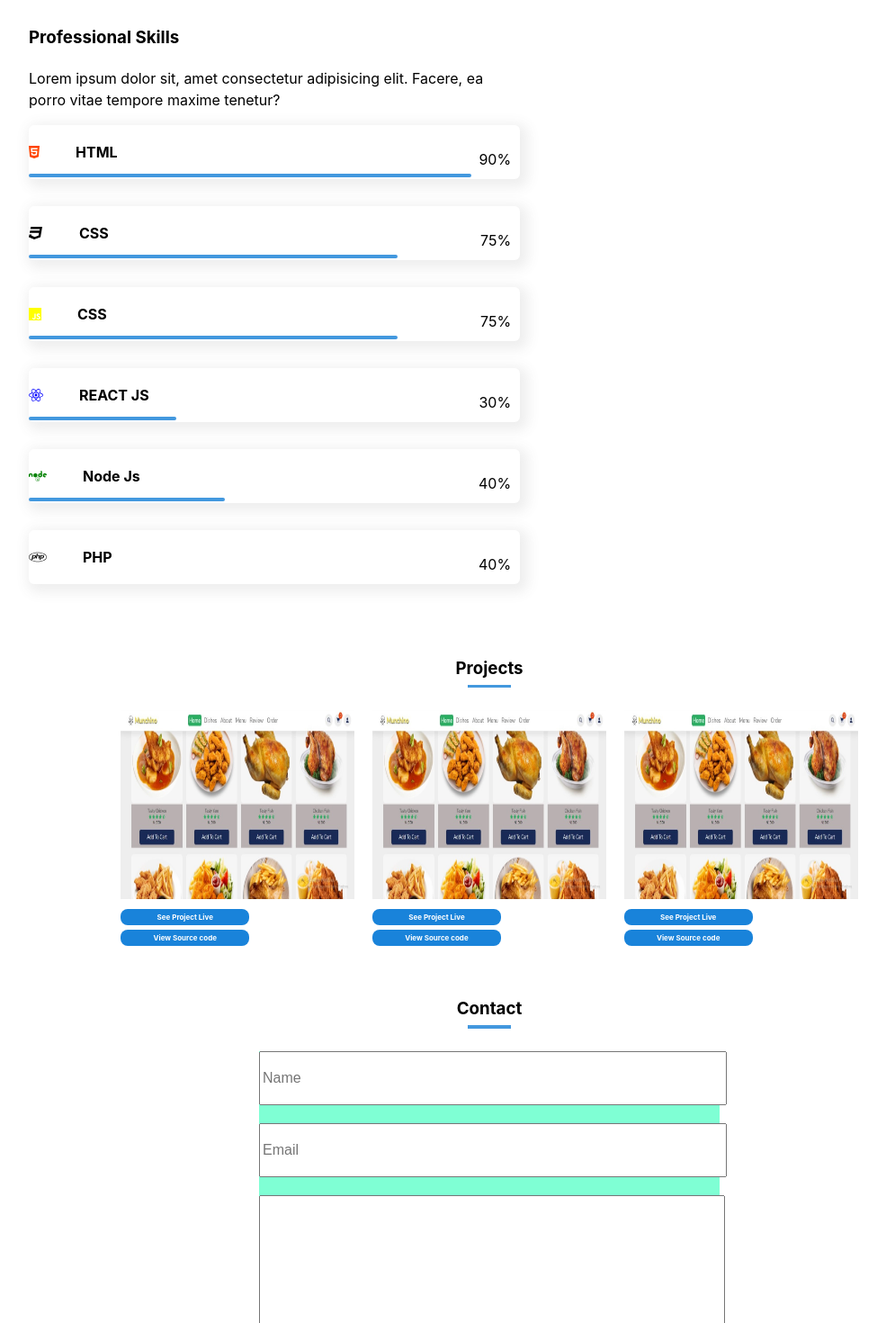
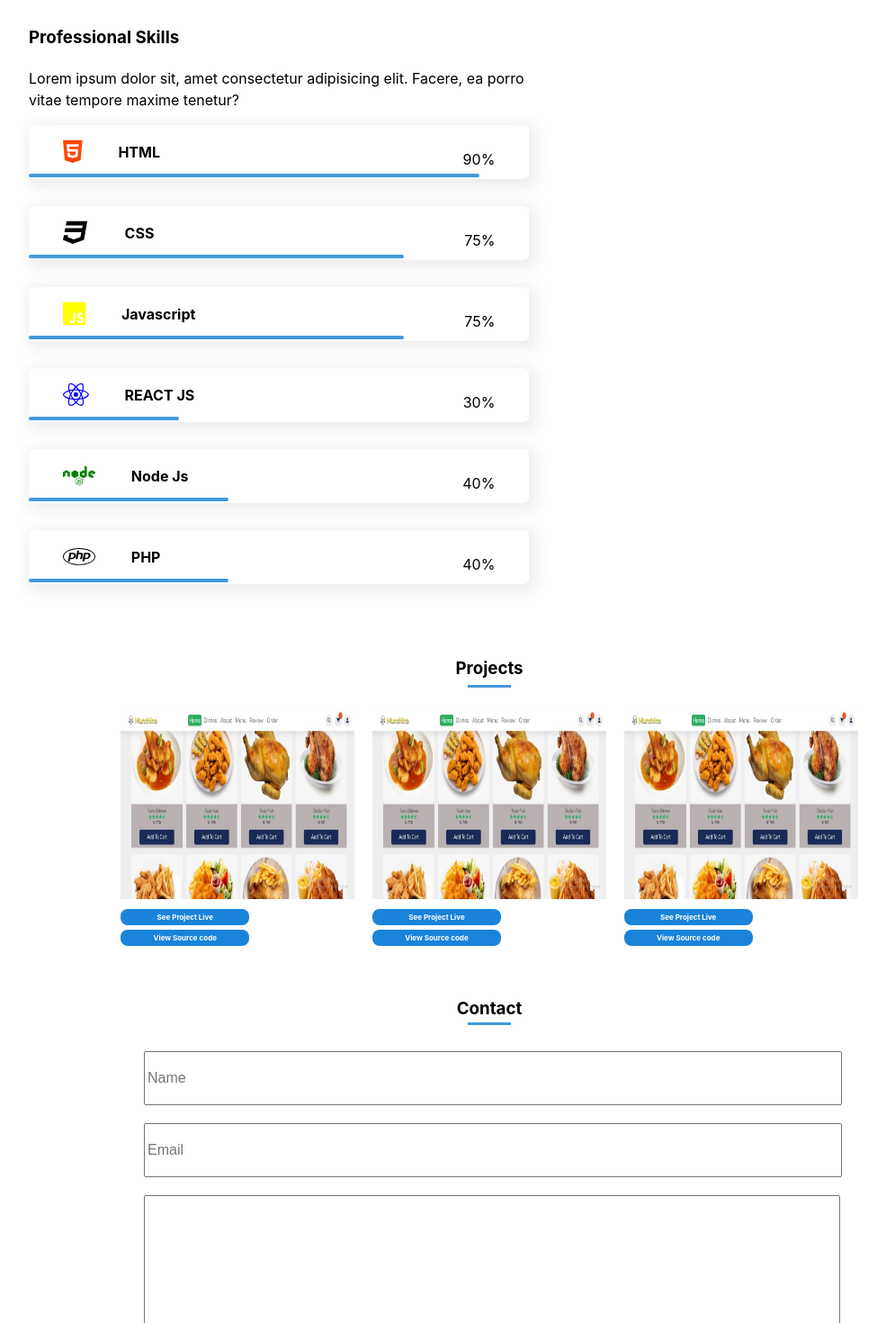
Before and after one commit to wisden2065/Portfolio, a React (Vite) app: page / in a window 1280 px wide. Shown: the part 1020-2490 px from the top of the page at 90% size, without its empty margins (96-1081 px from the left). Built offline with nearby package versions, Linux system fonts and the light colour scheme.

Commit message:
updated form style

```diff
--- a/src/assets/Components/Form/Form.css
+++ b/src/assets/Components/Form/Form.css
@@ -1,6 +1,7 @@
 .formSection{
     /* display: flex; */
     /* justify-content: center; */
+    margin-bottom: 5%;
 }
 .formSection h3{
     text-align: center;
@@ -12,7 +13,7 @@
     width: 3rem;
     height: 0.23rem;
     position: absolute;
-    top: 2rem;
+    top: 100%;
     left: 0; right: 0;
     margin: auto;
 }
@@ -26,8 +27,7 @@ form{
     grid-template-rows: 1fr 1fr 4fr 1fr;
     row-gap: 20px;
     height: 60vh;
-    width: 40vw;
-    background-color: aquamarine;
+    width: 60vw;
 }
 .input{
     width: 100%;
--- a/src/assets/Components/SKills/Skills.css
+++ b/src/assets/Components/SKills/Skills.css
@@ -48,7 +48,7 @@
     align-items: flex-end;
     box-shadow: 4px 4px 14px 5px rgba(87, 85, 85, 0.1);
     position: relative;
-    padding: 10px 0;
+    padding: 10px 5%;
 }
 ._progress .img_txt{
     display: flex;
@@ -56,6 +56,7 @@
     gap: 40px;
     height: 100%;
     width: 500px;
+    margin-left: 10px;
 }
 ._progress img{
     height: 2rem;
@@ -73,6 +74,10 @@
     position: absolute;
     top: 90%; left: 0;
 }
+.icon{
+    font-size: clamp(1rem, 3vw, 1.8rem );
+    /* font-size: 1rem; */
+}
 .__css{
     width: 75%;
 }
@@ -86,6 +91,9 @@
     width: 30%;
 }
 .__php{
+    width: 40%;
+}
+.__node{
     width: 40%;
 }
 .fontAwsomeIcon{
--- a/src/assets/Components/SKills/Skills.jsx
+++ b/src/assets/Components/SKills/Skills.jsx
@@ -21,7 +21,7 @@ const Skills = () => {
                     <div className="html _progress">
                         <div className='img_txt'>
                             {/* <img src={html_icon} alt="" /> */}
-                            <FontAwesomeIcon  icon={faHtml5} style={{color: "orangered"}}/>
+                            <FontAwesomeIcon className='icon' icon={faHtml5} style={{color: "orangered"}}/>
                             <h4>HTML</h4>
                         </div>
                         <span>90%</span>
@@ -30,7 +30,7 @@ const Skills = () => {
                     <div className="css _progress">
                         <div className='img_txt'>
                             {/* <img src={css_icon} alt="" /> */}
-                            <FontAwesomeIcon icon={faCss3} />
+                            <FontAwesomeIcon className='icon' icon={faCss3} />
                             <h4>CSS</h4>
                         </div>
                         <span>75%</span>
@@ -39,8 +39,8 @@ const Skills = () => {
                     <div className="js _progress">
                         <div className='img_txt'>
                             {/* <img src={css_icon} alt="" /> */}
-                            <FontAwesomeIcon icon={faJs}  style={{color: 'yellow'}}/>
-                            <h4>CSS</h4>
+                            <FontAwesomeIcon className='icon' icon={faJs}  style={{color: 'yellow'}}/>
+                            <h4>Javascript</h4>
                         </div>
                         <span>75%</span>
                         <div className="bar __css"></div>
@@ -48,7 +48,7 @@ const Skills = () => {
                     <div className="react _progress">
                         <div className='img_txt'>
                             {/* <img src={react_icon} alt="" /> */}
-                            <FontAwesomeIcon  icon={faReact}  style={{color:'blue'}}/>
+                            <FontAwesomeIcon className='icon'  icon={faReact}  style={{color:'blue'}}/>
                             <h4>REACT JS</h4>
                         </div>
                         <span>30%</span>
@@ -57,20 +57,20 @@ const Skills = () => {
                     <div className="php _progress">
                         <div className='img_txt'>
                             {/* <img src={php_icon} alt="" /> */}
-                            <FontAwesomeIcon  className='fontAwsomeIcon' icon={faNode} style={{color:'green'}} />
+                            <FontAwesomeIcon className='icon' icon={faNode} style={{color:'green'}} />
                             <h4>Node Js</h4>
                         </div>
                         <span>40%</span>
-                        <div className="bar __php"></div>
+                        <div className="bar __node"></div>
                     </div>
                     <div className="node _progress">
                         <div className='img_txt'>
                             {/* <img src={php_icon} alt="" /> */}
-                            <FontAwesomeIcon icon={faPhp} />
+                            <FontAwesomeIcon className='icon' icon={faPhp} />
                             <h4>PHP</h4>
                         </div>
                         <span>40%</span>
-                        <div className="bar __node"></div>
+                        <div className="bar __php"></div>
                     </div>
                 </div>
                 <div id='empty'>
```
